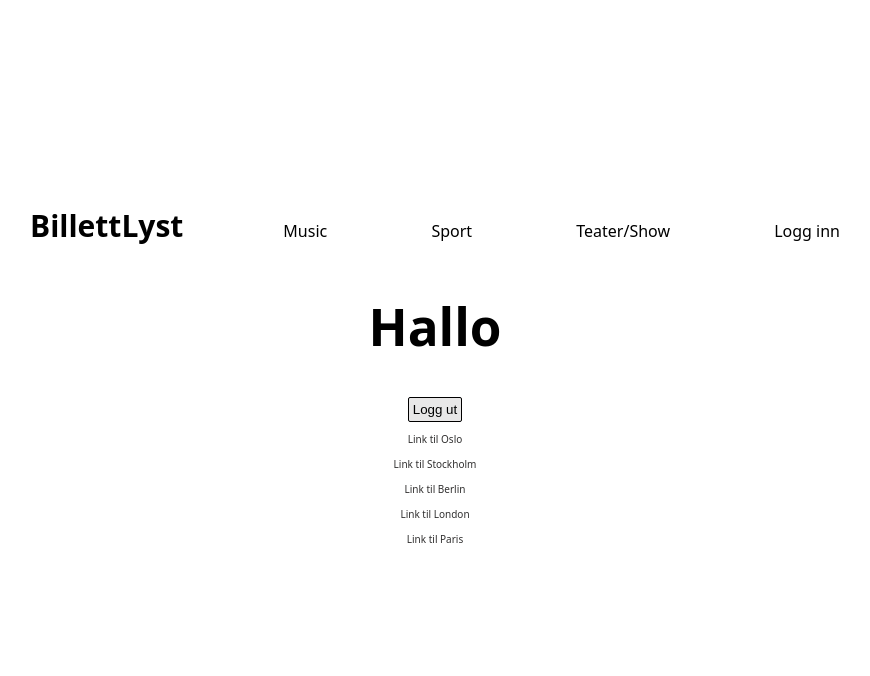
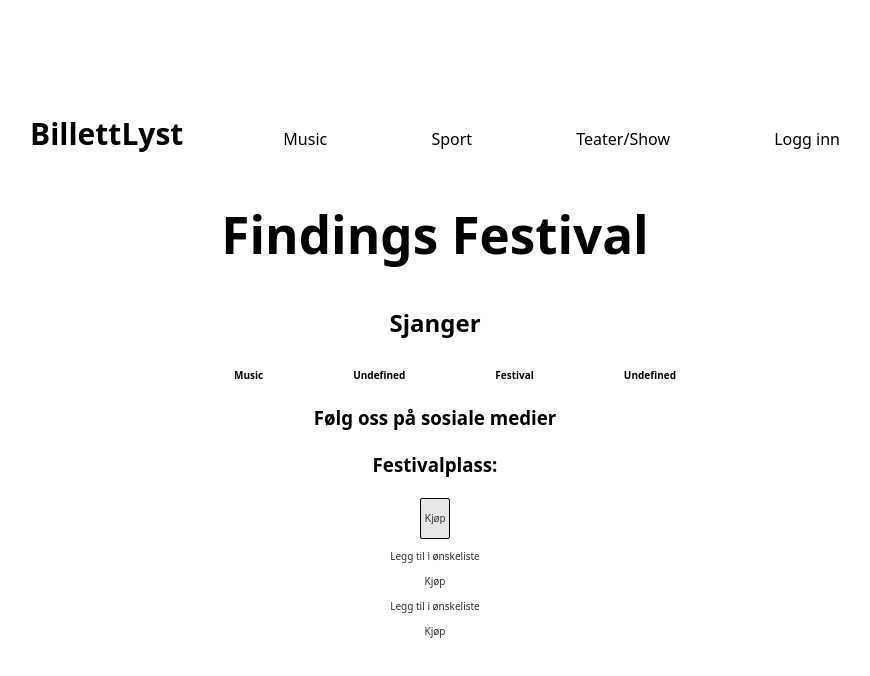
Before and after one commit to Caeum/Exam_Gruppe4, a React (Vite) app: page /sport in a window 1280 px wide. Shown: the top 676 px of the page, without its empty margins (205-1075 px from the left). Built offline with nearby package versions, Linux system fonts and the light colour scheme.

Commit message:
ordner med linker til sider
startet med å lage innholdet på EventPage siden, opprettet logg ut knapp på logg inn siden, lagt til noe CSS, trykker man på sport kategori fører man foreløpig til en ny side med nytt innhold, til EventPage siden

```diff
--- a/src/App.jsx
+++ b/src/App.jsx
@@ -8,6 +8,7 @@ import EventCard from './components/EventCard';
 import CategoryPage from './components/CategoryPage';
 import Dashboard from './pages/LoggInn';
 import ArtistCard from './components/ArtistCard';
+import EventPager from './components/EventPage';
 
 // Hovedkomponenten for applikasjonen
 const App = () => {
@@ -21,7 +22,7 @@ const App = () => {
       <Routes>
         {/* Kategori-sider for musikk, sport og teater/show – sender kategori som prop */}
         <Route path="/music" element={<CategoryPage category="music" />} />
-        <Route path="/sport" element={<CategoryPage category="sport" />} />
+        <Route path="/sport" element={<EventPager category="sport" />} />
         <Route path="/teatershow" element={<CategoryPage category="teatershow" />} />
         <Route path="/" element={<EventCard category="billettlyst" />} />
         <Route path="#/oslo" id="oslo-color" slug={<EventCard category="billettlyst" />} />
@@ -32,7 +33,6 @@ const App = () => {
 
         {/* Midlertidig rute for "Logg inn"-siden – kan erstattes med Dashboard senere */}
         <Route path="/logginn" element={<Dashboard category="logginn" />} />
-        <Route path="/logginn" id="music-color" element={<Dashboard category="logginn" />} />
       </Routes>
     </Router>
   );
--- a/src/components/ArtistCard.jsx
+++ b/src/components/ArtistCard.jsx
@@ -15,8 +15,8 @@ const ArtistCard = () => {
       {kategorier.map((kategori) => (
         <button id="this"><Link
           key={kategori.slug}
-          to={`#/${kategori.slug}`}
-          id={`#/${kategori.slug}-color`}
+          to={`#${kategori.slug}`}
+          id={`#${kategori.slug}-color`}
         >
           {kategori.navn}
         </Link></button>
--- a/src/components/CategoryPage.jsx
+++ b/src/components/CategoryPage.jsx
@@ -4,8 +4,6 @@ import { Link } from "react-router-dom";
   const MusicCategory = () => {
     return (
       <nav id="music-color">
-        <h1>Hallo</h1>
-        <a href="/logginn" id="vanlig-button"><button>Logg ut</button></a>
         <a href="/#/oslo" category="EventCard" id="oslo-color"><p>Link til Oslo</p></a>
         <a href="/#/stockholm" category="EventCard" id="stockholm-color"><p>Link til Stockholm</p></a>
         <a href="/#/berlin" category="EventCard" id="berlin-color"><p>Link til Berlin</p></a>
--- /dev/null
+++ b/src/components/EventPage.jsx
@@ -0,0 +1,26 @@
+import React from "react";
+import { Link } from "react-router-dom";
+
+  const EventPager = () => {
+    return (
+      <nav id="sport-color">
+        <h1>Findings Festival</h1>
+        <h2>Sjanger</h2>
+        <ul>
+        <li>Music</li>
+        <li>Undefined</li>
+        <li>Festival</li>
+        <li>Undefined</li>
+        </ul>
+        <h3>Følg oss på sosiale medier</h3>
+        <h3>Festivalplass:</h3>
+        <a href="#/oslo" category="EventPage" id="oslo-color"><button><p>Kjøp</p></button></a>
+        <a href="#/stockholm" category="EventPage" id="stockholm-color"><p>Legg til i ønskeliste</p></a>
+        <a href="#/berlin" category="EventPage" id="berlin-color"><p>Kjøp</p></a>
+        <a href="#/london" category="EventPage" id="london-color"><p>Legg til i ønskeliste</p></a>
+        <a href="#/paris" category="EventPage" id="paris-color"><p>Kjøp</p></a>
+          </nav>
+      );
+  };
+
+  export default EventPager;
--- a/src/index.css
+++ b/src/index.css
@@ -35,6 +35,15 @@ body {
 h1 {
   font-size: 3.2em;
   line-height: 1.1;
+  font-weight: bold;
+}
+
+h2{
+  font-weight: bold;
+}
+
+h3{
+  font-weight:bold;
 }
 
 /* button {
@@ -100,6 +109,11 @@ p{
 }
 
 #music-color{
+  color: #000;
+  margin:50px;
+}
+
+#dashboard-color{
   color: #000;
   margin:50px;
 }
--- a/src/pages/LoggInn.jsx
+++ b/src/pages/LoggInn.jsx
@@ -12,6 +12,7 @@ const Dashboard = () => {
 
     return (
         <div className="wrapper">
+            <a href="/" id="vanlig-button"><button>Logg ut</button></a>
             <form onSubmit={handleSubmit}>
                 <h1>Dashboard</h1>
                 <div>
```
